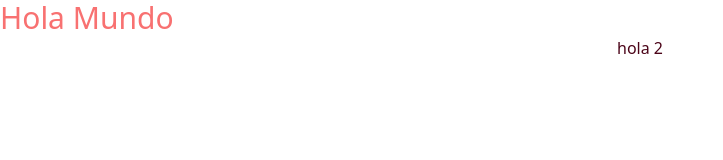
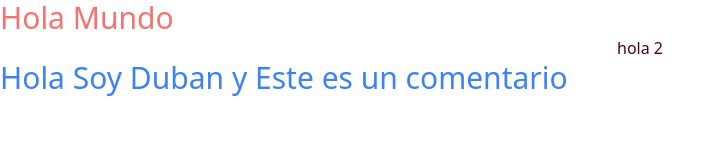
Before and after one commit to PauC030/Coop-Los-codigos, a website built with Vite: page index.html in a window 1280 px wide. Shown: the whole page, without its empty margins (0-723 px from the left). Built offline with nearby package versions, Linux system fonts and the light colour scheme.

Commit message:
Soy duban y agregue un comentario

```diff
--- a/index.html
+++ b/index.html
@@ -9,6 +9,7 @@
   <body>
     <p class="text-3xl text-red-400">Hola Mundo</p>
     <p class="text-center text-rose-950"> hola 2</p>
+    <p class="text-3xl text-blue-500">Hola Soy Duban y Este es un comentario</p>
     <script type="module" src="/main.js"></script>
   </body>
 </html>
```
